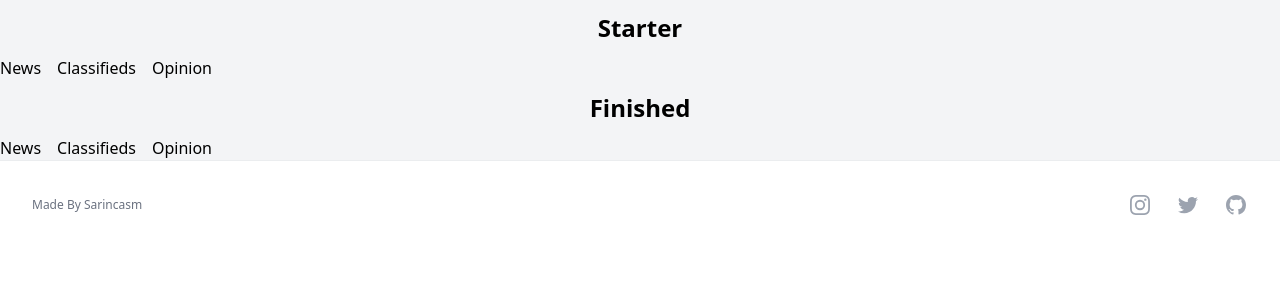
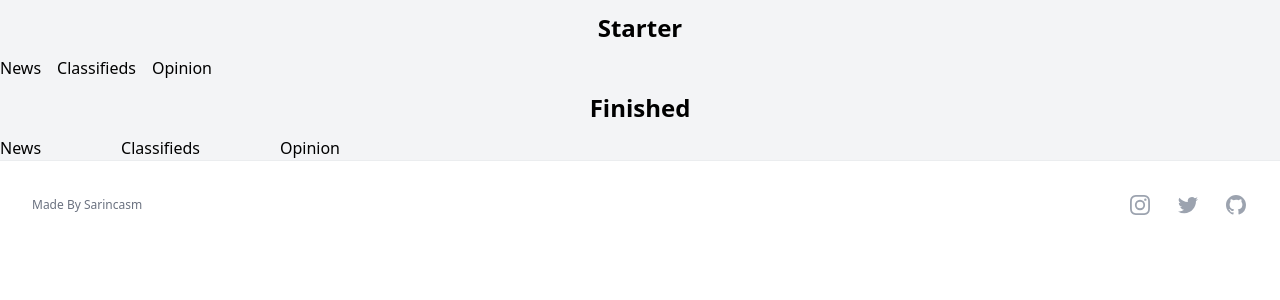
Before and after one commit to sarincasm/jar-of-dirt, a Next.js app in the folder style/css-fundamentals/: page /responsive/fluid-calculator/fluid-spacing in a window 1280 px wide. Shown: the top 300 px of the page. Built offline with nearby package versions, Linux system fonts and the light colour scheme.

Commit message:
style: css-fundamentals fluid spacing solution

```diff
--- a/style/css-fundamentals/app/responsive/fluid-calculator/fluid-spacing/page.tsx
+++ b/style/css-fundamentals/app/responsive/fluid-calculator/fluid-spacing/page.tsx
@@ -23,7 +23,7 @@ function renderDone() {
 	return (
 		<section>
 			<nav>
-				<ul className="flex gap-4">
+				<ul className="flex gap-[clamp(1rem,12.8vw-2.25rem,5rem)]">
 					<li>
 						<a href="/">News</a>
 					</li>
```
